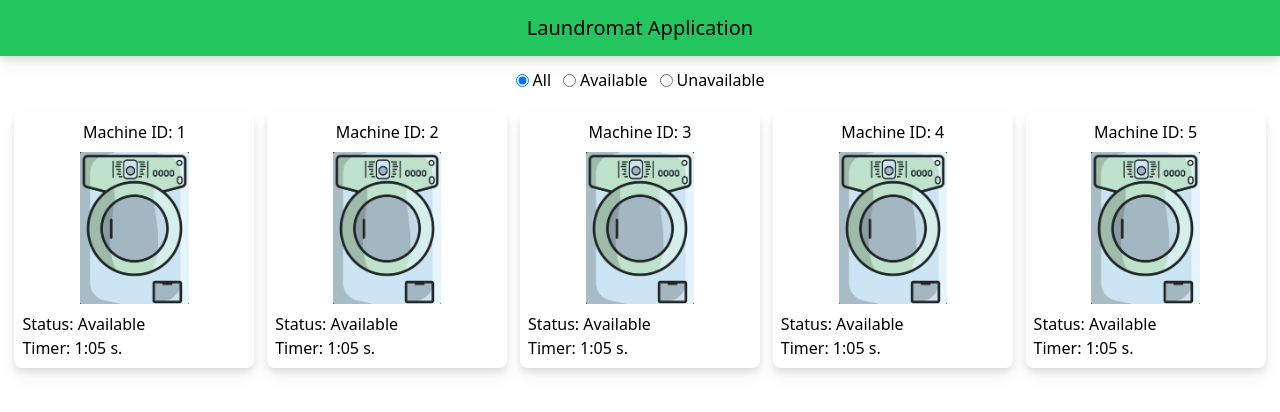
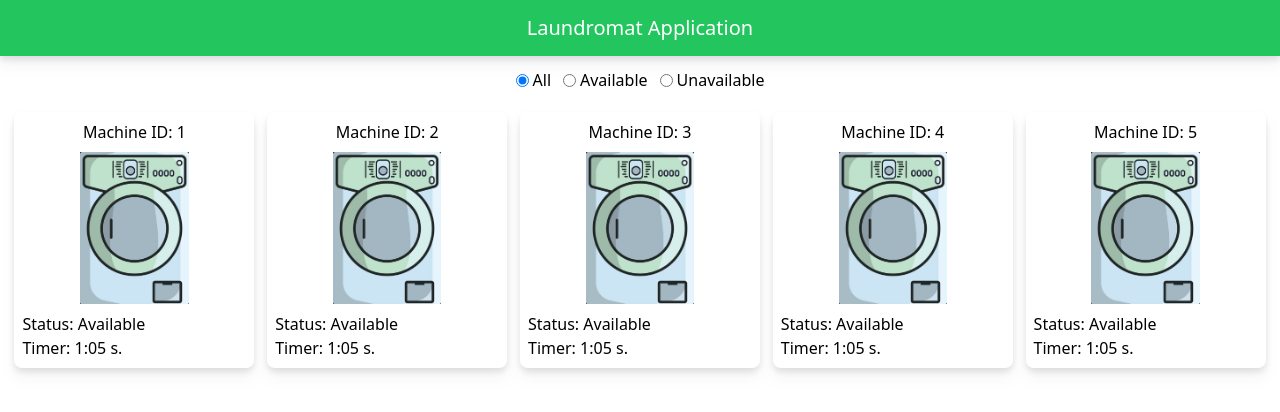
Before and after one commit to lovelymod/laundromat, a React (Vite) app: page / in a window 1280 px wide. Shown: the top 412 px of the page. Built offline with nearby package versions, Linux system fonts and the light colour scheme.

Commit message:
update some

```diff
--- a/src/components/card.tsx
+++ b/src/components/card.tsx
@@ -48,11 +48,11 @@
       //set the status of machine to unavailable
       setMachine((prev: Prev[]) => updateStatus(prev));
       const myinterval = setInterval(() => {
-        //decrement the time left by 1s
-        timeRemaining -= 1000;
         if (timeRemaining > 0) {
           // send message to line group if time less than 1 min
           if (timeRemaining === 60000) sendMessage();
+          //decrement the time left by 1s
+          timeRemaining -= 1000;
           // set the time remaining in the filtered machine
           setFilteredMachine((prev: Prev[]) => {
             const newRemaining = prev.map((obj) => {
--- a/src/components/navBar.tsx
+++ b/src/components/navBar.tsx
@@ -1,7 +1,7 @@
 const NavBar = () => {
   return (
     <nav className="fixed left-0 top-0 z-20 flex h-14 w-full items-center justify-center bg-green-500 drop-shadow-lg">
-      <p className="text-xl font-medium">Laundromat Application</p>
+      <p className="text-xl font-medium text-white">Laundromat Application</p>
     </nav>
   );
 };
```
